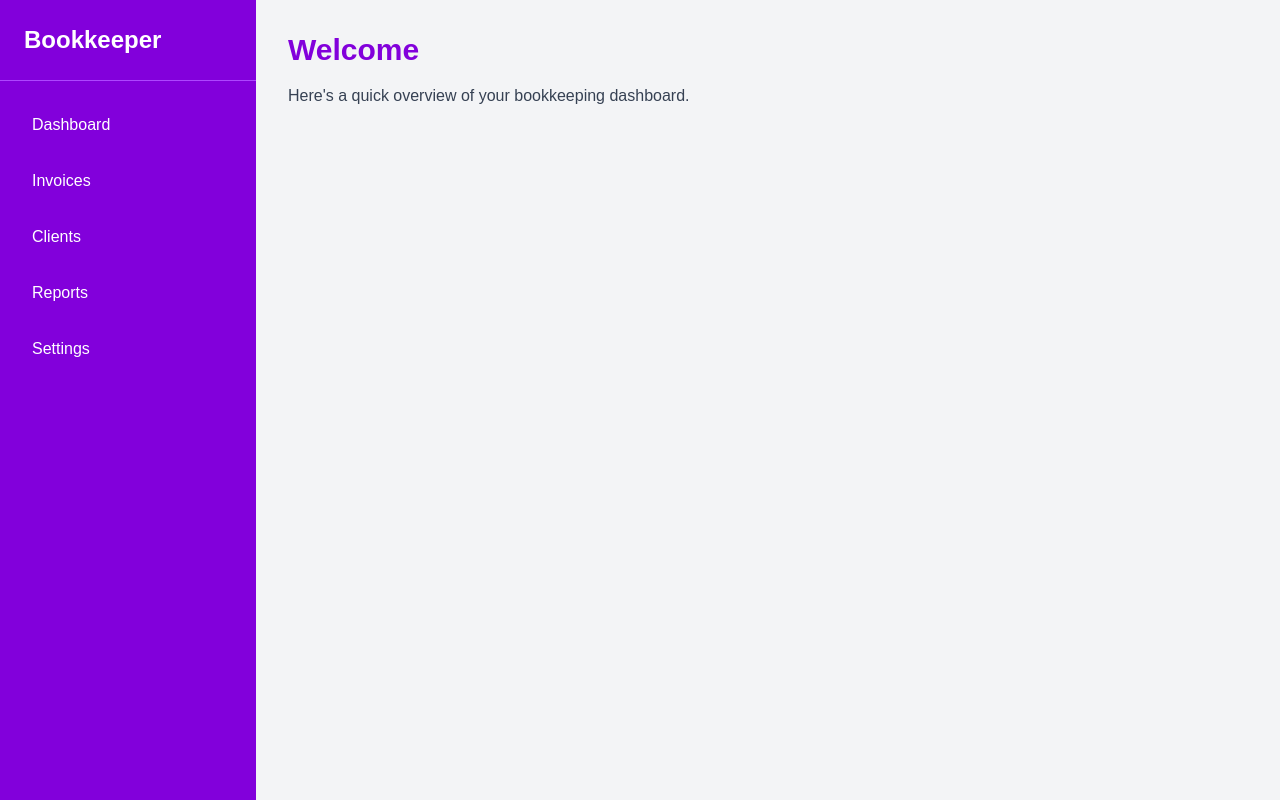
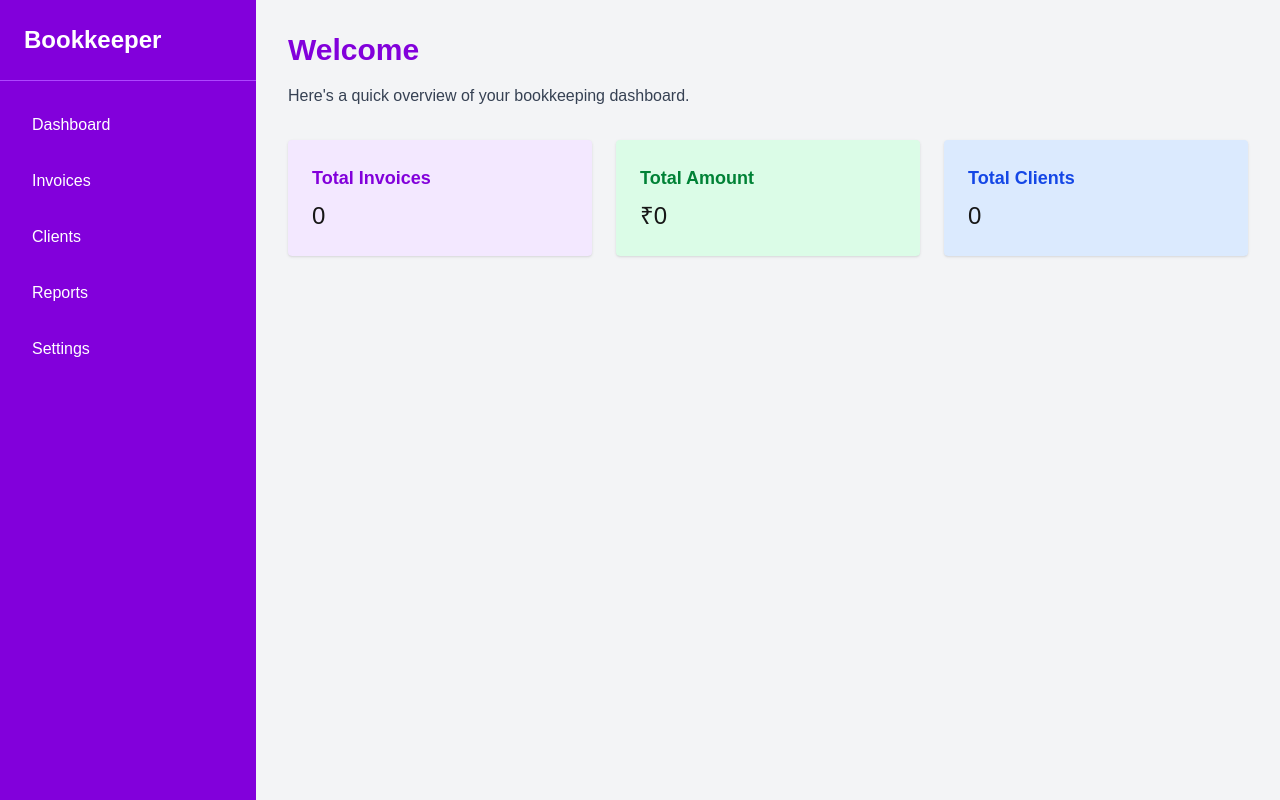
Before and after one commit to Pratham9911/bookkeeper-webapp, a Next.js app: page /dashboard in a window 1280 px wide. Built offline with nearby package versions, Linux system fonts and the light colour scheme.

Commit message:
invoices trails

```diff
--- a/app/dashboard/page.js
+++ b/app/dashboard/page.js
@@ -1,30 +1,56 @@
-import Link from 'next/link';
+"use client";
+import { useEffect, useState } from "react";
+import Link from "next/link";
 
 export default function Dashboard() {
+  const [invoices, setInvoices] = useState([]);
+
+  useEffect(() => {
+    const saved = localStorage.getItem("invoices");
+    if (saved) setInvoices(JSON.parse(saved));
+  }, []);
+
+  const totalAmount = invoices.reduce((sum, invoice) => sum + Number(invoice.amount || 0), 0);
+  const uniqueClients = [...new Set(invoices.map(inv => inv.client))];
+  const totalClients = uniqueClients.length;
+
   return (
     <div className="min-h-screen flex bg-gray-100">
       {/* Sidebar */}
       <aside className="w-64 bg-purple-700 text-white flex flex-col h-screen">
-        {/* Sticky Logo */}
         <div className="p-6 border-b border-purple-500 sticky top-0 bg-purple-700 z-10">
           <h2 className="text-2xl font-bold">Bookkeeper</h2>
         </div>
 
-        {/* Scrollable Nav */}
         <nav className="flex-1 overflow-y-auto p-6 space-y-4">
           <Link href="/dashboard" className="hover:bg-purple-600 p-2 rounded block">Dashboard</Link>
-  <Link href="/invoices" className="hover:bg-purple-600 p-2 rounded block">Invoices</Link>
-  <Link href="/#" className="hover:bg-purple-600 p-2 rounded block">Clients</Link>
-  <Link href="/#" className="hover:bg-purple-600 p-2 rounded block">Reports</Link>
-  <Link href="/#" className="hover:bg-purple-600 p-2 rounded block">Settings</Link>
- </nav>
+          <Link href="/invoices" className="hover:bg-purple-600 p-2 rounded block">Invoices</Link>
+          <Link href="/#" className="hover:bg-purple-600 p-2 rounded block">Clients</Link>
+          <Link href="/#" className="hover:bg-purple-600 p-2 rounded block">Reports</Link>
+          <Link href="/#" className="hover:bg-purple-600 p-2 rounded block">Settings</Link>
+        </nav>
       </aside>
 
       {/* Main Content */}
       <main className="flex-1 p-8">
         <h1 className="text-3xl font-bold text-purple-700">Welcome</h1>
-        <p className="mt-4 text-gray-700">Here&apos;s a quick overview of your bookkeeping dashboard.</p>
-        {/* Later: Add charts, invoice cards, recent activity etc */}
+        <p className="mt-4 text-gray-700">Here's a quick overview of your bookkeeping dashboard.</p>
+
+        {/* Summary Cards */}
+        <div className="grid grid-cols-1 md:grid-cols-3 gap-6 mt-8">
+          <div className="bg-purple-100 p-6 rounded shadow">
+            <h2 className="text-lg font-semibold text-purple-700">Total Invoices</h2>
+            <p className="text-2xl mt-2">{invoices.length}</p>
+          </div>
+          <div className="bg-green-100 p-6 rounded shadow">
+            <h2 className="text-lg font-semibold text-green-700">Total Amount</h2>
+            <p className="text-2xl mt-2">₹{totalAmount}</p>
+          </div>
+          <div className="bg-blue-100 p-6 rounded shadow">
+            <h2 className="text-lg font-semibold text-blue-700">Total Clients</h2>
+            <p className="text-2xl mt-2">{totalClients}</p>
+          </div>
+        </div>
       </main>
     </div>
   );
```
